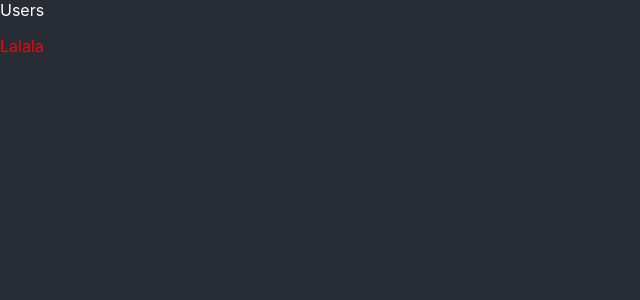
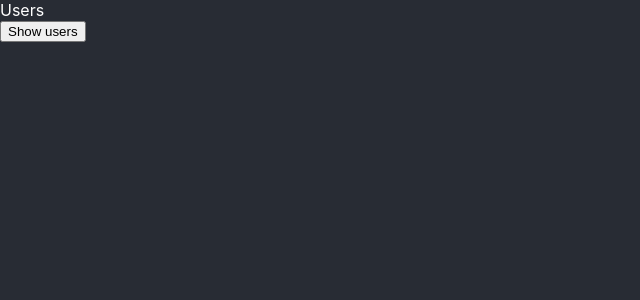
Before and after one commit to shelyakova/JSONtask, a React (Create React App) app: page / in a window 1280 px wide. Shown: the top 300 px of the page, without its empty margins (0-640 px from the left). Built offline with nearby package versions, Linux system fonts and the light colour scheme.

Commit message:
Show data from reducer

```diff
--- a/src/App.css
+++ b/src/App.css
@@ -1,11 +1,9 @@
 body {
   background: #282c34;
-}
-
-label {
   color: white;
 }
 
-p {
-  color: red;
+.user {
+  background: white;
+  color: #282c34;
 }
--- a/src/App.js
+++ b/src/App.js
@@ -10,39 +10,33 @@ class App extends Component {
     user: []
   };
 
-  getData() {
-    var box = users;
-    var array = [];
-    var values = Object.values(users);
-    console.log(values);
-    values.map((item, key) => {
-      item.map((user, key) => {
-        array[key] = user
-      });
-    });
-    //this.setState({user: array});
-    console.log(this.state);
-  }
-
-
-
   render() {
     const { data,
-      handleClick = () => {},
-      onDelete = () => {}
+      handleClick = () => {}
     } = this.props;
     return (
       <div className="App">
-      {Object.values(users).map((item, key) => (
-          item.map((user, key) => (
-            console.log(user.id, user.name, user.surname, user.desc)
-          ))
-      ))}
         <header className="App-header">
           <label>Users</label>
         </header>
         <main>
-          <User/>
+          <button
+            onClick={() => {
+              Object.values(users).map((item, key) => {
+                  item.map((user, key) => {
+                    handleClick(user.id, user.name, user.surname, user.desc);
+                  })
+              })
+            }}
+          >
+            Show users
+          </button>
+          {data.map((i, key) => (
+            <div class="user">
+              <p key={i.id}>{i.name} {i.surname}</p>
+              <p key={key}>{i.desc}</p>
+            </div>
+          ))}
         </main>
       </div>
     );
@@ -63,11 +57,6 @@ export default connect(
           surname: surname,
           desc: desc
         }
-      }),
-    onDelete: idx =>
-      dispatch({
-        type: "DELETE_TRACK",
-        payload: idx
       })
   })
 )(App);
--- a/src/index.js
+++ b/src/index.js
@@ -10,15 +10,12 @@ function playlist(state = [], action) {
   if (action.type === "ADD_TRACK") {
     return [...state, action.payload];
   }
-  if (action.type === "DELETE_TRACK") {
-    state.splice(action.payload, 1);
-    return [...state];
-  }
-  console.log("STORA", store);
+  console.log("STATE", state);
   return state;
 }
+console.log("STORE", store);
+const store = createStore(playlist);
 
-const store = createStore(playlist);
 
 ReactDOM.render(
   <Provider store={store}>
```
